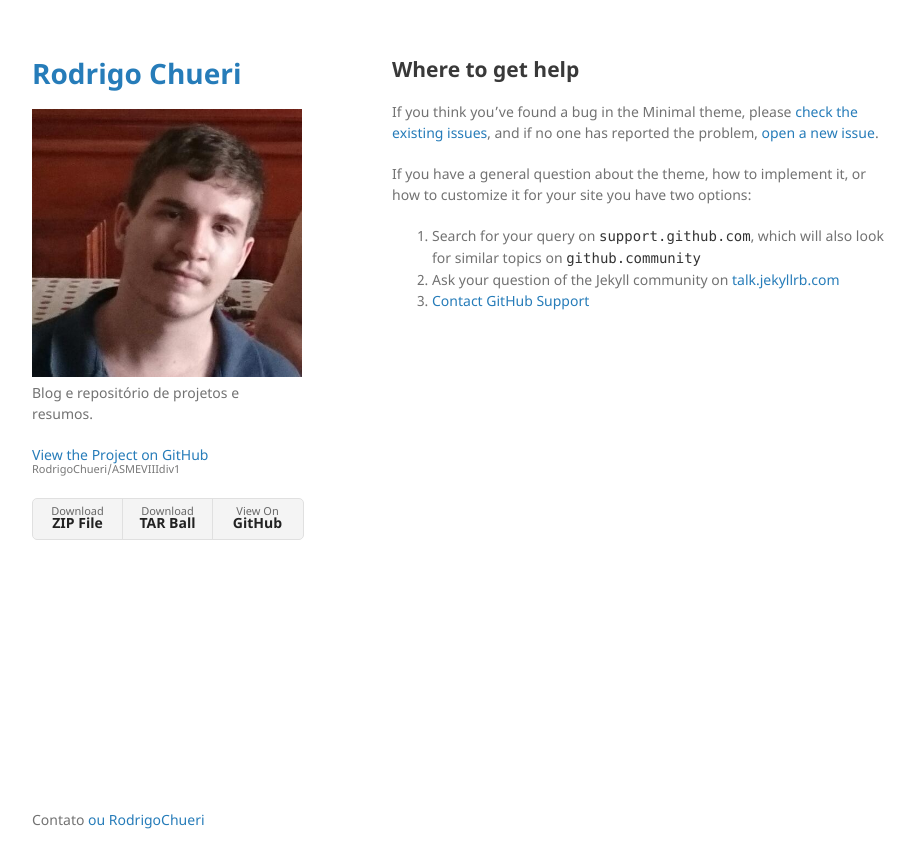
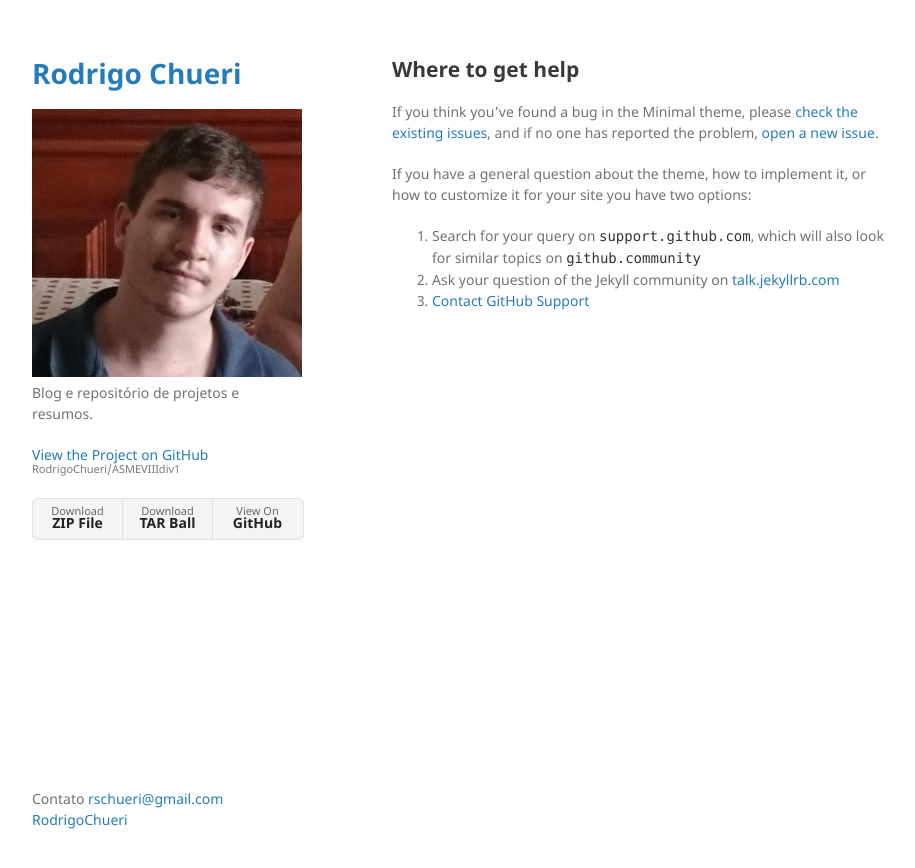
Before and after one commit to RodrigoChueri/ASMEVIIIdiv1, a Jekyll site: the page built from docs/SUPPORT.md, in a window 1280 px wide. Shown: the top 868 px of the page, without its empty margins (178-1093 px from the left). Built offline with Jekyll 4.4.1, drawn with Linux system fonts in a browser that asks for light colours; our own code applies the rules of GitHub Pages for plain Markdown files.

Commit message:
Update default.html

```diff
--- a/_layouts/default.html
+++ b/_layouts/default.html
@@ -46,7 +46,7 @@
       </section>
       <footer>
         {% if site.github.is_project_page %}
-        <p>Contato <a href="rschueri@gmail.com"> ou <a href="{{ site.github.owner_url }}">{{ site.github.owner_name }}</a></p>
+        <p>Contato <a href="rschueri@gmail.com">rschueri@gmail.com</a> <a href="{{ site.github.owner_url }}">{{ site.github.owner_name }}</a></p>
         {% endif %}
       </footer>
     </div>
```
